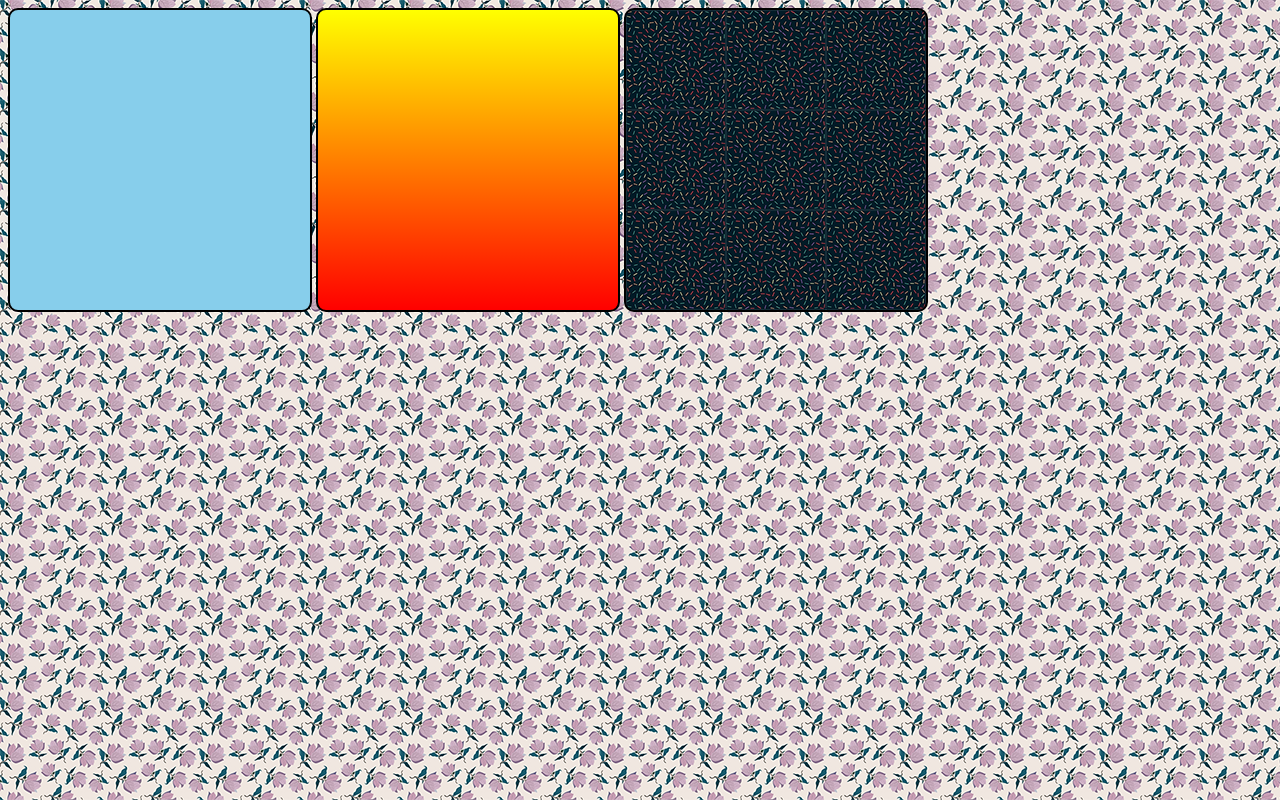
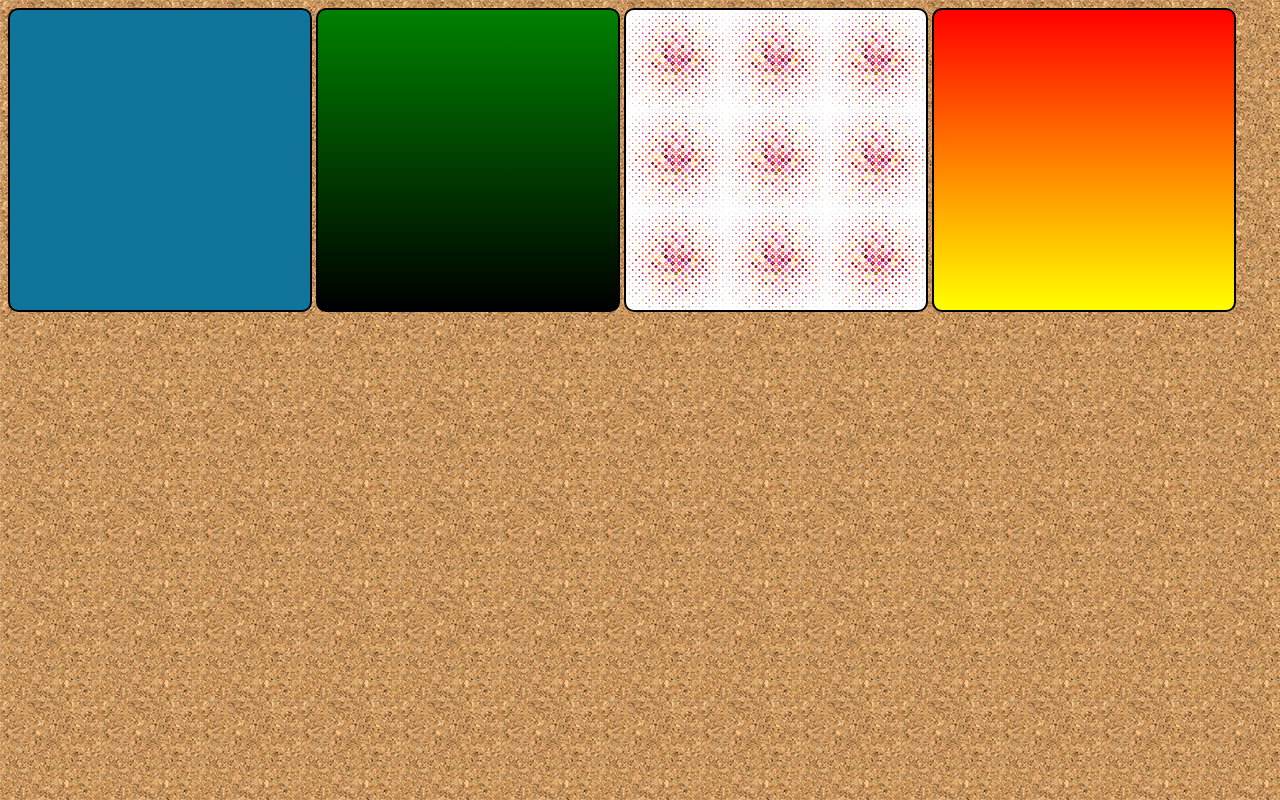
Before and after one commit to MaysonLima/html-css, a plain HTML site: page Exercicios/ex022/fundo001.html in a window 1280 px wide. Drawn offline with Linux system fonts and the light colour scheme.

Commit message:
coloquei outra div
adicionei um quadrado degrade

```diff
--- a/Exercicios/ex022/fundo001.html
+++ b/Exercicios/ex022/fundo001.html
@@ -7,7 +7,7 @@
     <style>
 
         body{
-            background-image: url(imagens/pattern003.png);
+            background-image: url(imagens/pattern004.png);
         }
         div.quadrado{
             border:2px solid black ;
@@ -19,20 +19,23 @@
         }
 
         div#q1{
-            background-color: skyblue;
+            background-color: rgb(16, 116, 155);
 
         }
 
         div#q2{
-            background-image: linear-gradient(to bottom,yellow, red);
+            background-image: linear-gradient(to bottom,green, black);
 
         }
 
         div#q3{
-            background-image: url(imagens/pattern001.png);
+            background-image: url(imagens/pattern002.png);
 
         }
 
+        div#q4{
+            background-image: linear-gradient(to bottom, red, yellow);
+        }
     </style>
 </head>
 <body>
@@ -47,4 +50,8 @@
 <div class="quadrado" id="q3">
 
 </div>
+
+<div class="quadrado" id="q4">
+
+</div>
 </html>
```
